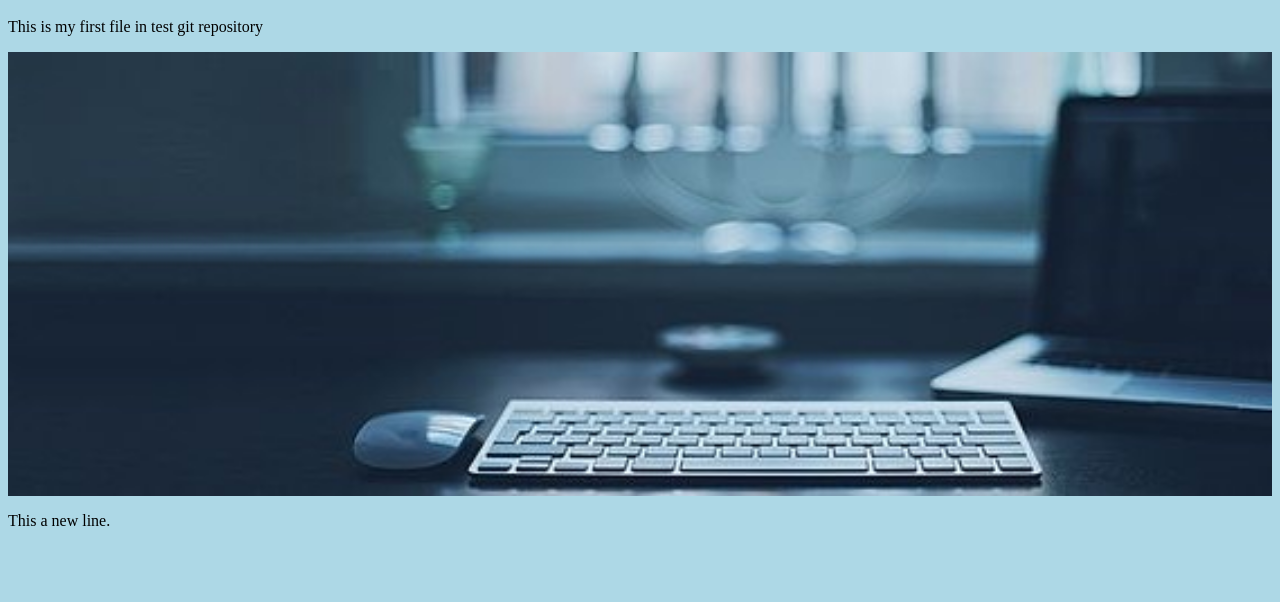
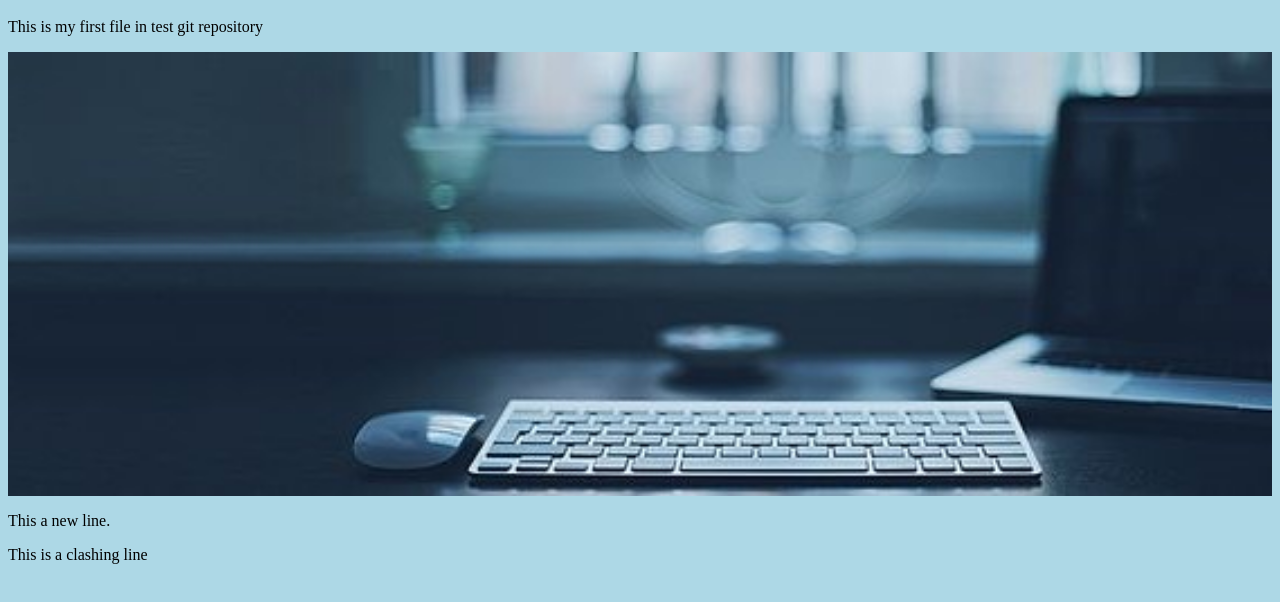
Before and after one commit to RGbored/TestRepo, a plain HTML site: page index.html in a window 1280 px wide. Shown: the part 48-650 px from the top of the page. Drawn offline with Linux system fonts and the light colour scheme.

Commit message:
clashing line 1

```diff
--- a/index.html
+++ b/index.html
@@ -5,5 +5,6 @@
 <p> This is my first file in test git repository</p>
 <div><img src = "cover inv.jpg" style = "width:100%;"></div>
 <p>This a new line.</p>
+<p>This is a clashing line</p>
 </body>
 </html>
```
